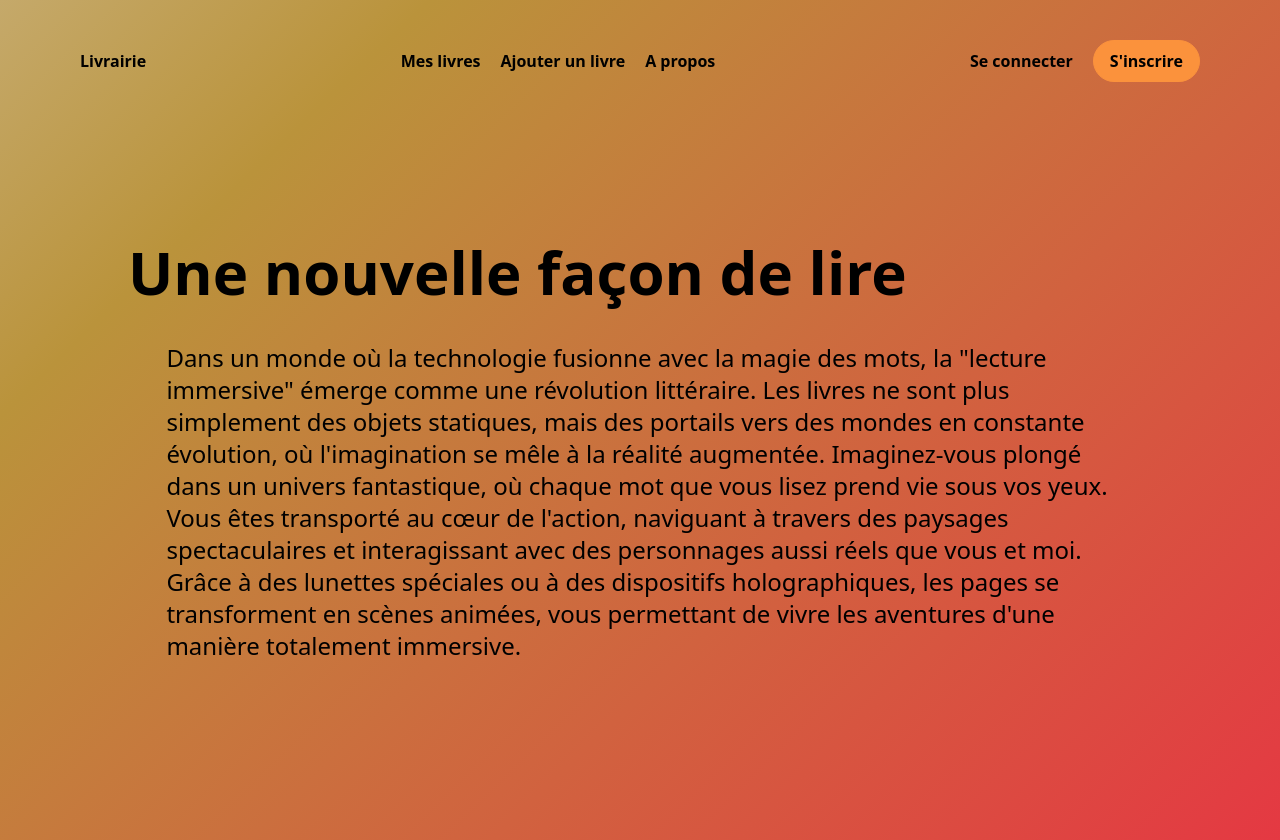
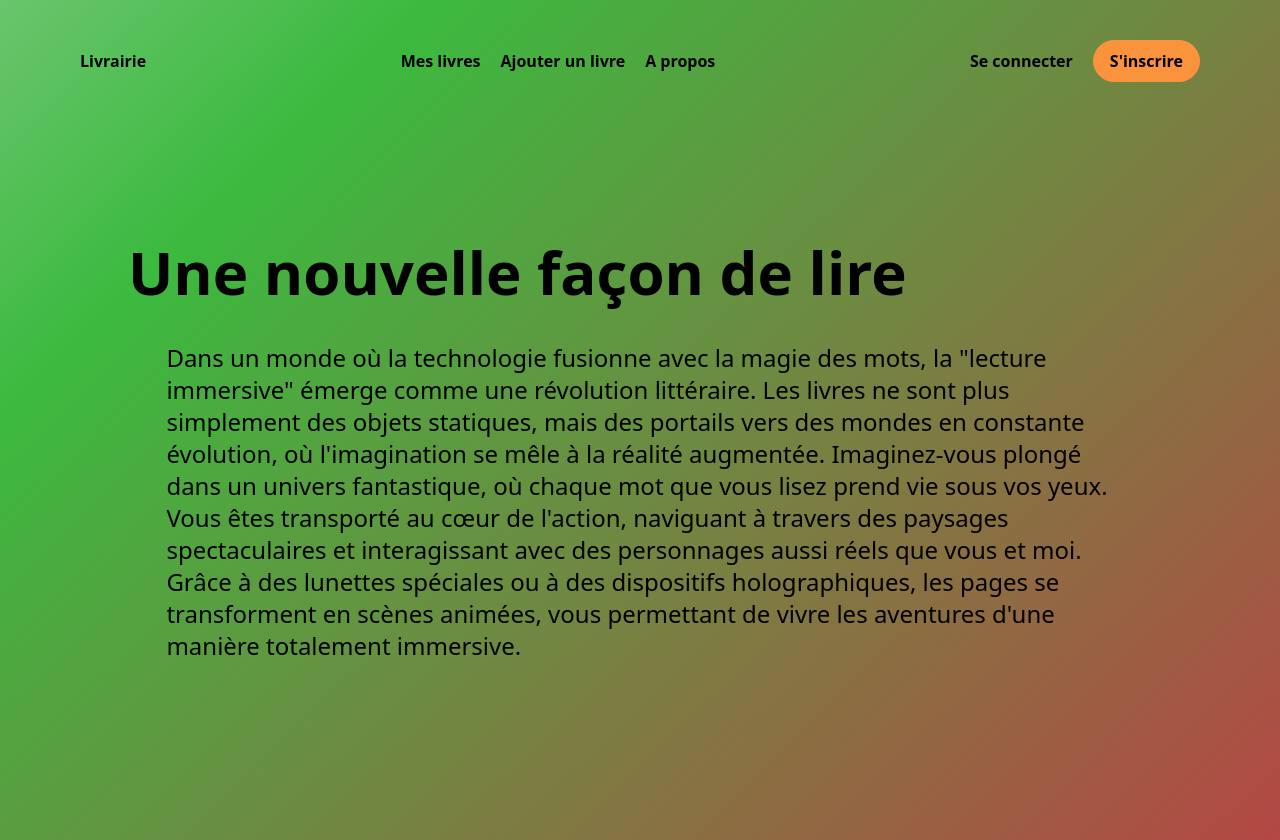
Before and after one commit to Kylian2/livrairie, a Nuxt app in the folder books-front/: page / in a window 1280 px wide. Built offline with nearby package versions, Linux system fonts and the light colour scheme.

Commit message:
essaie autodeploy

```diff
--- a/books-front/app.vue
+++ b/books-front/app.vue
@@ -20,7 +20,7 @@
 
 body {
   background: rgb(224, 224, 224);
-  background: linear-gradient(136deg, rgba(224, 224, 224, 1) 0%, rgba(186, 147, 59, 1) 35%, rgba(255, 0, 71, 1) 100%);
+  background: linear-gradient(136deg, rgba(224, 224, 224, 1) 0%, rgb(59, 186, 63) 35%, rgba(255, 0, 71, 1) 100%);
   background-size: 200% 200%;
   height: 100vh;
   animation: gradientAnimation 20s linear infinite;
```
